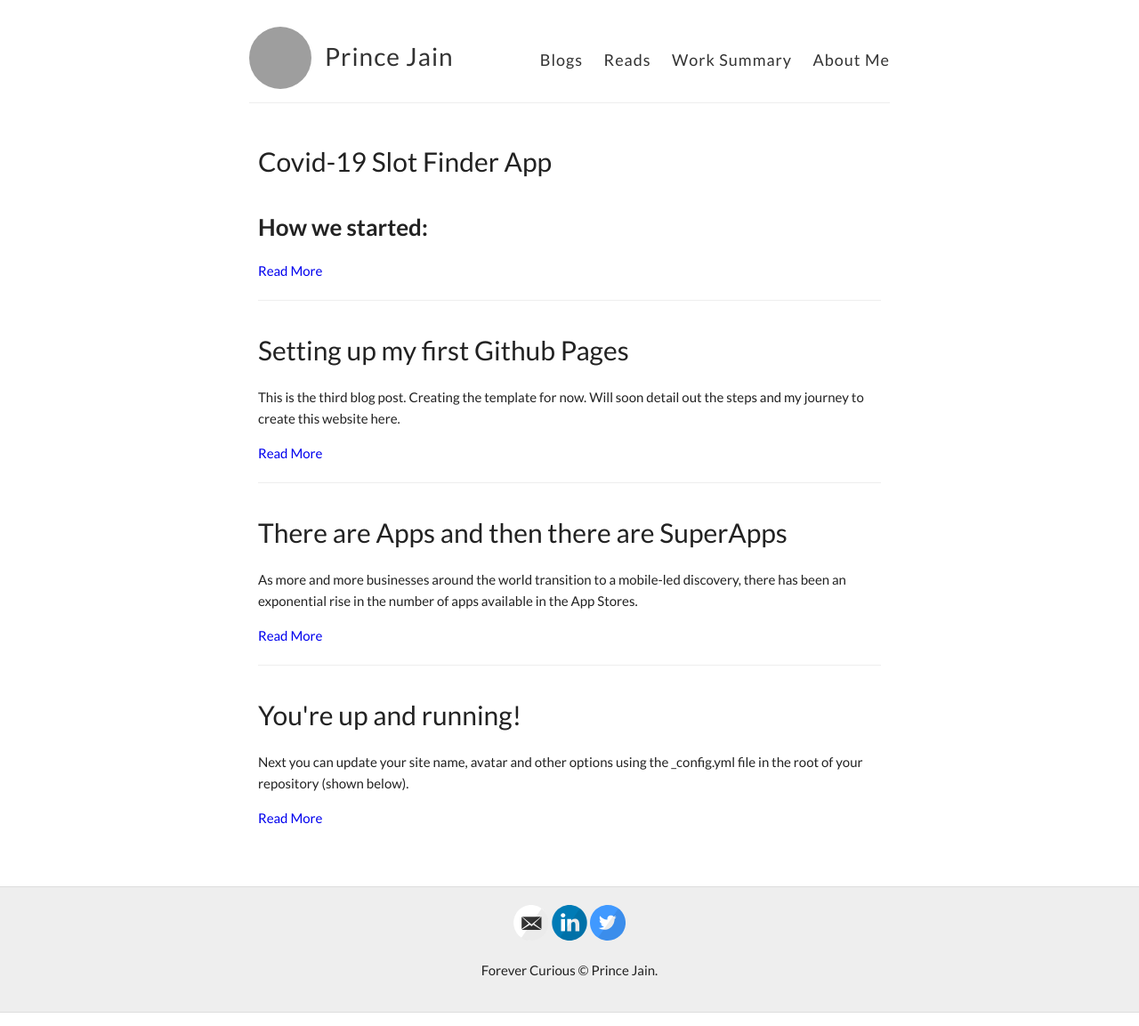
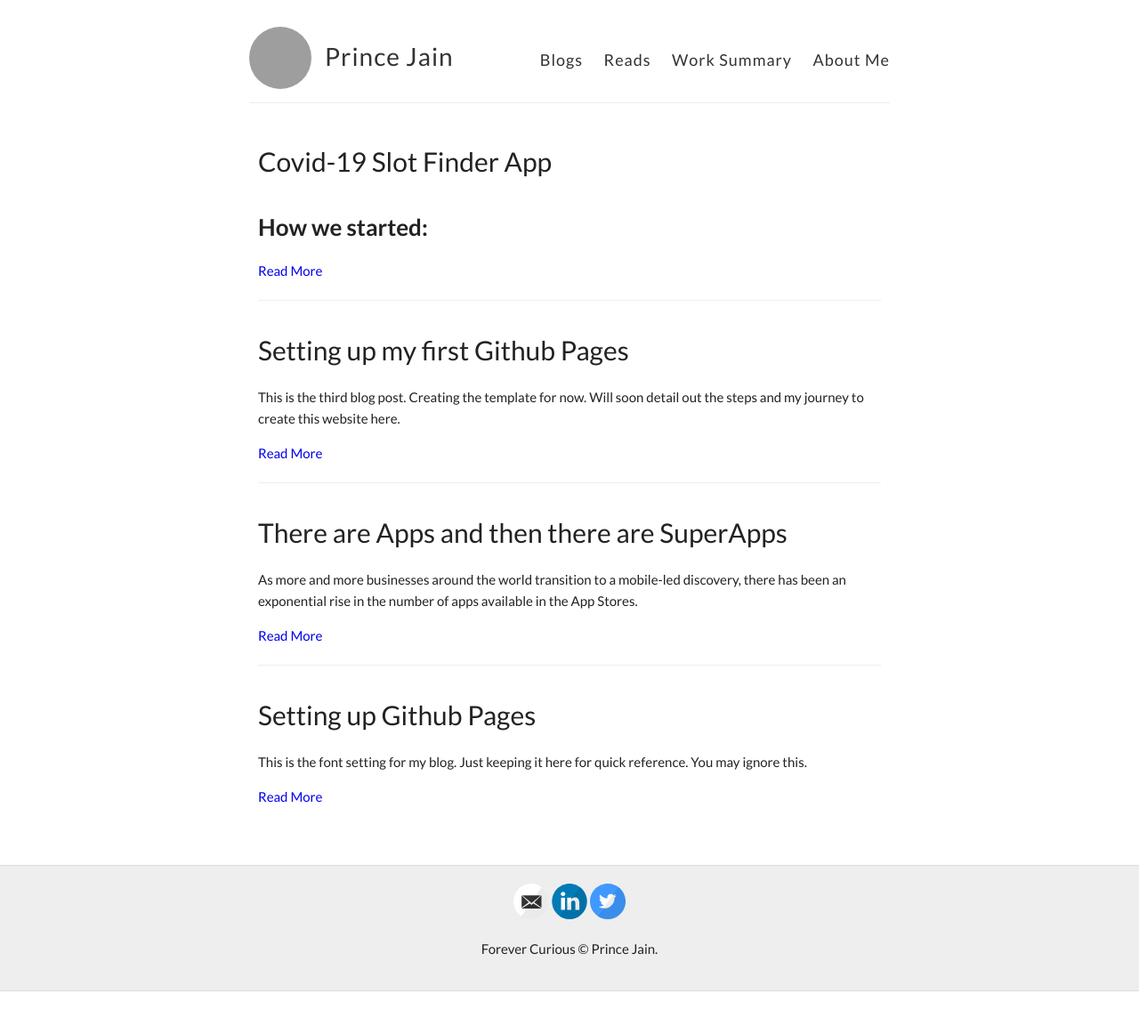
Before and after one commit to product-noob/product-noob.github.io, a Jekyll site: the page built from blog.md, in a window 1280 px wide. Shown: the whole page at 89% size. Built offline with Jekyll 4.4.1, drawn with Linux system fonts in a browser that asks for light colours; after the commit the page ends 1129 px from its top, so only the background shows below that; part of the change alters nothing that is shown; grey boxes are pictures that could not be loaded.

Commit message:
Update 2020-3-3-Hello-World.md

````diff
--- a/_posts/2020-3-3-Hello-World.md
+++ b/_posts/2020-3-3-Hello-World.md
@@ -1,93 +1,43 @@
 ---
 layout: post
-title: You're up and running!
+title:  "Setting up Github Pages"
+
 ---
 
-Next you can update your site name, avatar and other options using the _config.yml file in the root of your repository (shown below).
 
-![_config.yml]({{ site.baseurl }}/images/config.png)
+This is the font setting for my blog. Just keeping it here for quick reference. You may ignore this.
 
-The easiest way to make your first post is to edit this one. Go into /_posts/ and update the Hello World markdown file. For more instructions head over to the [Jekyll Now repository](https://github.com/barryclark/jekyll-now) on GitHub.
+This is a sample text.
 
+<h1> This is a sample header H1 </h1>
+<h2> This is a sample header H2 </h2>
+<h3> This is a sample header H3 </h3>
+<h4> This is a sample header H4 </h4>
+<h5> This is a sample header H5 </h5>
+<h6> This is a sample header H6 </h6>
+<strong> This is sample bold </strong>
 
-Highlighting a specific author's name is useful and widely used in CV. But there is no elegant way to do it with existing latex packages.
-The **IEEEtran.bst** style does not provide this functionality neither. There are many ways hacking the latex to achieve the goal. Many of them are error-prone,  only working for particular cases and not easy to understand.
+<i> This is sample italics </i>
+<p> This is sample text <p>
+<ul>
+<li>This is Unordered List </li>
+<li>This is Unordered List </li>
+<li>This is Unordered List </li>
+</ul>
 
-Here is a solution that is relatively elegant, easy to understand and maintain. The main idea is to modify the `bst` file, match the specific author's name and then highlight it. Thus, no modification need to be done to the bib file.
+<ol>
+<li>This is Ordered List </li>
+<li>This is Ordered List </li>
+<li>This is Ordered List </li>
+</ol>
 
-1. add a highlight function to the **IEEEtran.bst** before `FUNCTION {format.names}`
-```
-FUNCTION {highlight.if.cv.author}
-{ duplicate$ purify$ "Y. Zhang" purify$ =
-    { "\textbf{" swap$ * "}" * }
-    'skip$
-  if$
-}
-```
-**NOTE**: The command is trying to compare the string. So you need to provide the `Y. Zhang` to the highlight function rather than `Zhang, Yu` in bibtex entry.
-2. call `highlight.if.cv.author` in `FUNCTION {format.names}` between `format.name$` and `bibinfo bibinfo.check` as below
-```tex
-FUNCTION {format.names}
-{ 'bibinfo :=
-  duplicate$ empty$ 'skip$ {
-  this.to.prev.status
-  this.status.std
-  's :=
-  "" 't :=
-  #1 'nameptr :=
-  s num.names$ 'numnames :=
-  numnames 'namesleft :=
-    { namesleft #0 > }
-    { s nameptr
-      name.format.string
-      format.name$
-      highlight.if.cv.author
-      bibinfo bibinfo.check
-      't :=
-      nameptr #1 >
-        { nameptr num.names.shown.with.forced.et.al #1 + =
-          numnames max.num.names.before.forced.et.al >
-          is.forced.et.al and and
-            { "others" 't :=
-              #1 'namesleft :=
-            }
-            { skip$ }
-          if$
-          namesleft #1 >
-            { ", " * t do.name.latex.cmd * }
-            { s nameptr "{ll}" format.name$ duplicate$ "others" =
-                { 't := }
-                { pop$ }
-              if$
-              t "others" =
-                { " " * bbl.etal emphasize * }
-                { numnames #2 >
-                    { "," * }
-                    { skip$ }
-                  if$
-                  bbl.and
-                  space.word * t do.name.latex.cmd *
-                }
-              if$
-            }
-          if$
-        }
-        { t do.name.latex.cmd }
-      if$
-      nameptr #1 + 'nameptr :=
-      namesleft #1 - 'namesleft :=
-    }
-  while$
-  cap.status.std
-  } if$
-}
-```
-3. test in your tex file.
-```
-\documentclass{article}
-\begin{document}
-\nocite{*}
-\bibliographystyle{IEEEtran}
-\bibliography{your_reference}
-\end{document}
-```
+<p> This is sample img tag </p>
+<img src="/images/my-image.png" alt="Prince Jain" width="200">
+<br> <br>
+<hr>
+<p> This is sample I-frame tag </p>
+Linking here some of the good sources to visit later for Markdown or HTML tutorials
+
+* [Markdown](https://www.markdownguide.org/cheat-sheet/)
+<br>
+<iframe src="https://product-noob.github.io/" title="W3Schools Free Online Web Tutorials" style="border:2px solid lightgrey" height="400">
````
